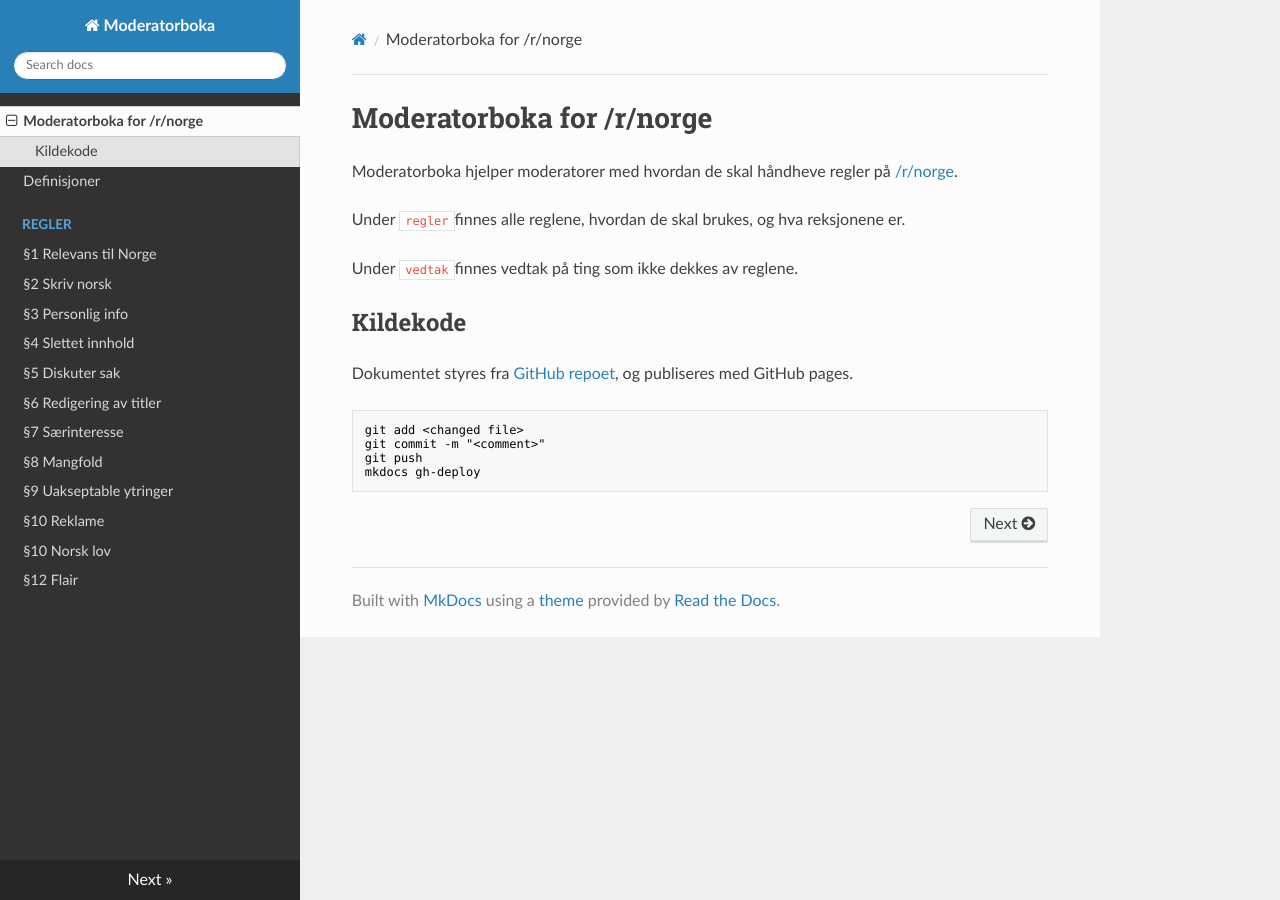
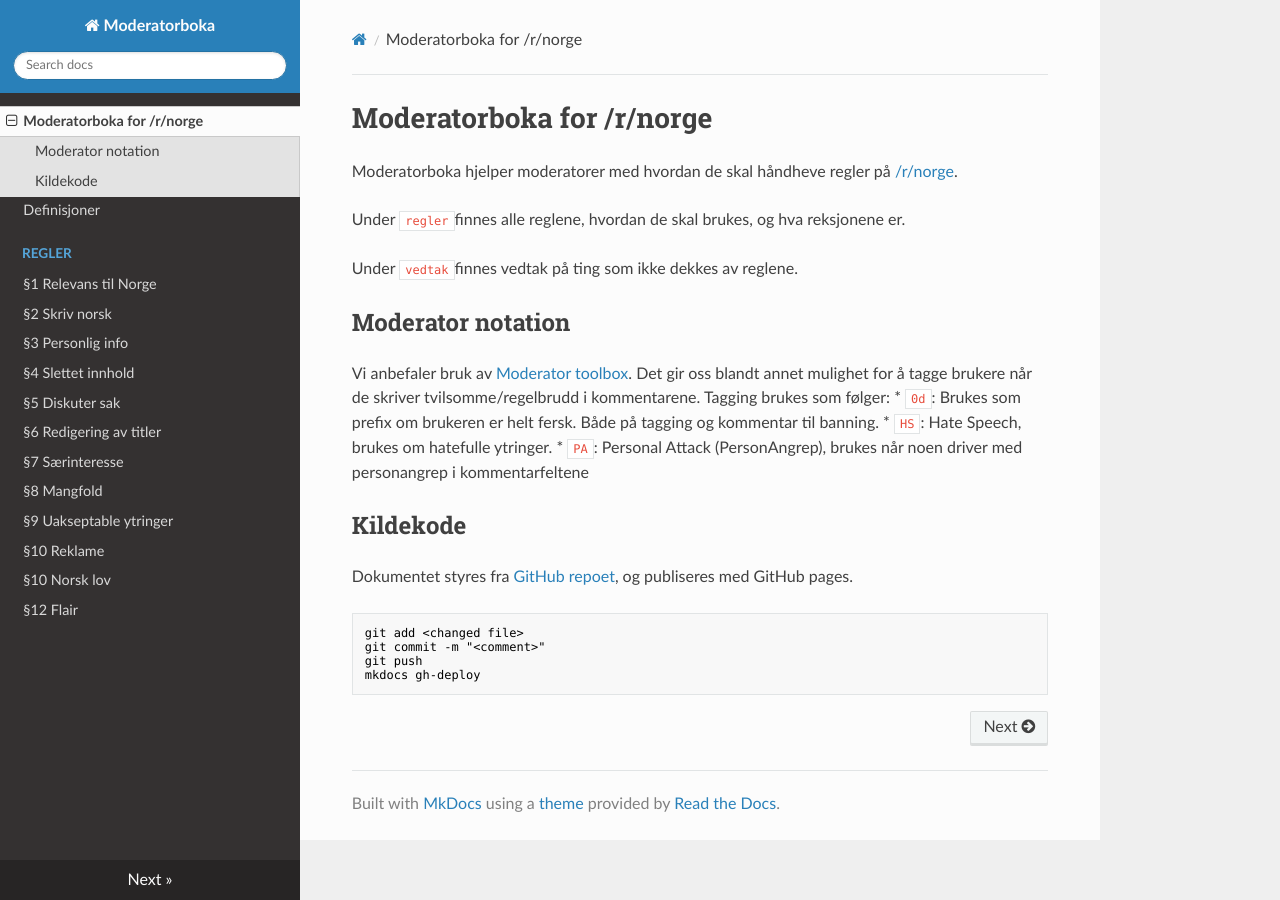
Before and after one commit to MarlinMr/moderatorboka, an MkDocs documentation site: the page built from docs/index.md, in a window 1280 px wide. Built offline with MkDocs 1.6.1, drawn with Linux system fonts in a browser that asks for light colours; nearby versions of some CDN libraries.

Commit message:
Notations

```diff
--- a/docs/index.md
+++ b/docs/index.md
@@ -4,6 +4,12 @@ Moderatorboka hjelper moderatorer med hvordan de skal håndheve regler på [/r/n
 Under `regler`finnes alle reglene, hvordan de skal brukes, og hva reksjonene er.
 
 Under `vedtak`finnes vedtak på ting som ikke dekkes av reglene.
+
+## Moderator notation
+Vi anbefaler bruk av [Moderator toolbox](https://chrome.google.com/webstore/detail/moderator-toolbox-for-red/jhjpjhhkcbkmgdkahnckfboefnkgghpo?hl=en). Det gir oss blandt annet mulighet for å tagge brukere når de skriver tvilsomme/regelbrudd i kommentarene. Tagging brukes som følger:
+* `0d`: Brukes som prefix om brukeren er helt fersk. Både på tagging og kommentar til banning.
+* `HS`: Hate Speech, brukes om hatefulle ytringer.
+* `PA`: Personal Attack (PersonAngrep), brukes når noen driver med personangrep i kommentarfeltene
 
 ## Kildekode
 Dokumentet styres fra [GitHub repoet](https://github.com/MarlinMr/moderatorboka), og publiseres med GitHub pages.
```
Also changed, not shown: docs/regler/05-diskuter_sak.md (+1 -0 lines), docs/regler/09-uakseptable_ytringer.md (+1 -1 lines).
